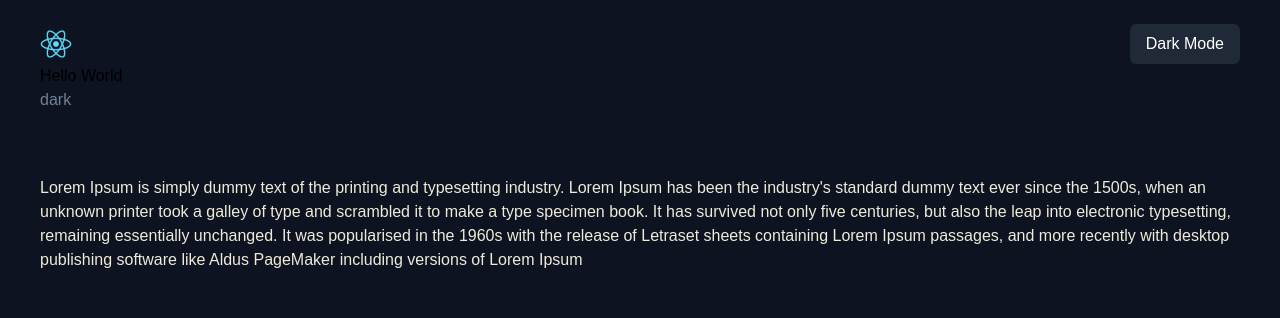
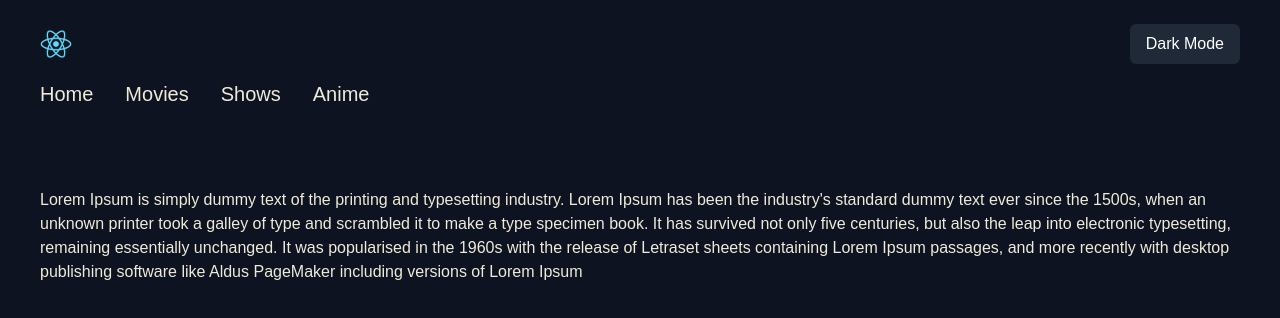
Before and after one commit to shethsh1/film-finder, a React (Create React App) app: page / in a window 1280 px wide. Shown: the top 318 px of the page. Built offline with nearby package versions, Linux system fonts and the light colour scheme.

Commit message:
added nav

```diff
--- a/src/Hi.tsx
+++ b/src/Hi.tsx
@@ -2,11 +2,10 @@ import { useContext } from "react";
 import { ThemeContext } from "./context/Theme/ThemeContext";
 
 const Hi = () => {
-  const { theme, toggleTheme } = useContext(ThemeContext);
+  const { theme } = useContext(ThemeContext);
   console.log(theme);
   return (
     <div>
-      <h1 className="text-light-secondary">{theme}</h1>
       <div
         className={`${
           theme === "light" ? "bg-light-primary" : "bg-dark-primary"
--- a/src/RouteComponent.tsx
+++ b/src/RouteComponent.tsx
@@ -15,10 +15,10 @@ const App = () => {
 
       `}
     >
-      <Header />
-      <Navigation />
       <main>
         <BrowserRouter>
+          <Header />
+          <Navigation />
           <Routes>
             <Route path="/" element={<Hi />}></Route>
           </Routes>
--- a/src/components/Navigation/Navigation.tsx
+++ b/src/components/Navigation/Navigation.tsx
@@ -1,3 +1,23 @@
+import React from "react";
+import { NavLink } from "react-router-dom";
+
 export const Navigation = () => {
-  return <>Hello World</>;
+  return (
+    <nav>
+      <ul className="text-light-font-primary flex text-xl gap-8 py-4">
+        <li>
+          <NavLink to="/test">Home</NavLink>
+        </li>
+        <li>
+          <NavLink to="/test">Movies</NavLink>
+        </li>
+        <li>
+          <NavLink to="/test">Shows</NavLink>
+        </li>
+        <li>
+          <NavLink to="/test">Anime</NavLink>
+        </li>
+      </ul>
+    </nav>
+  );
 };
```
